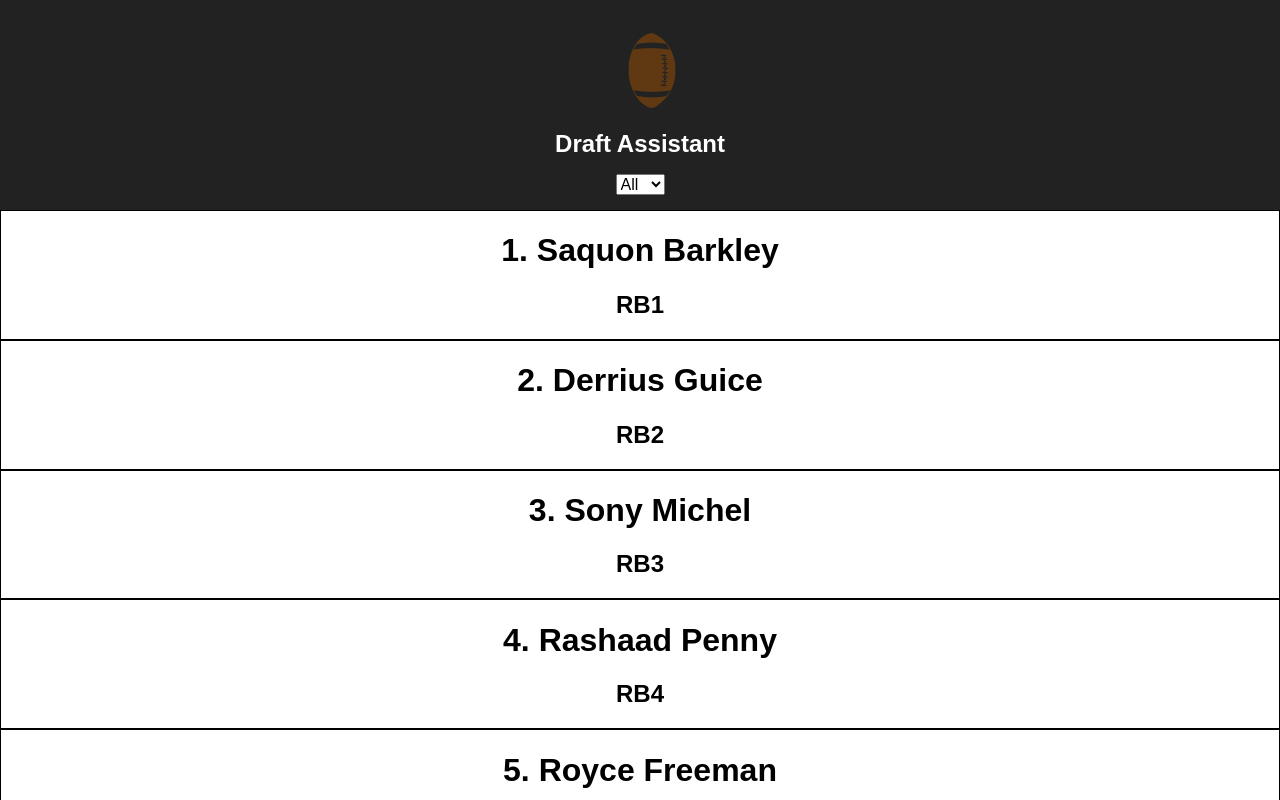
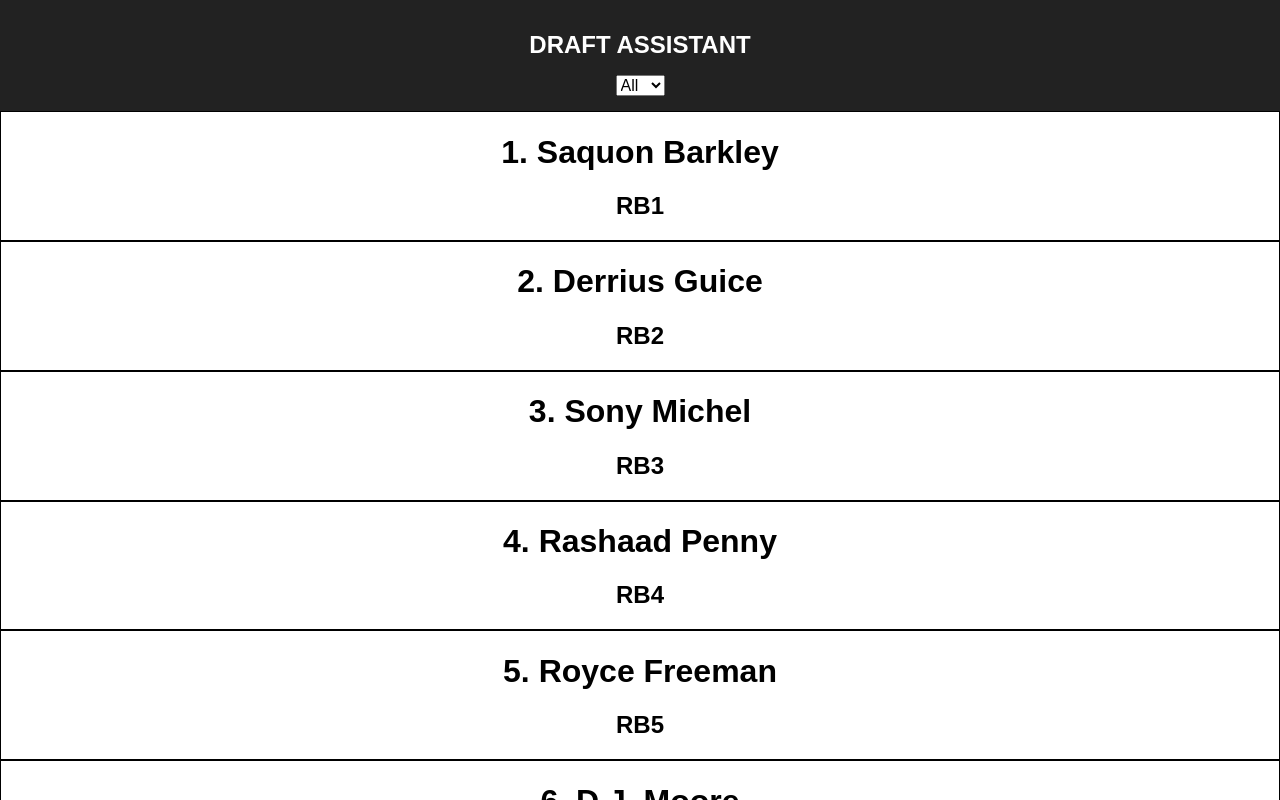
Before and after one commit to rmanro/rookie-draft-assistant, a React (Create React App) app: page / in a window 1280 px wide. Shown: the top 800 px of the page. Built offline with nearby package versions, Linux system fonts and the light colour scheme.

Commit message:
css styling header

```diff
--- a/src/App.css
+++ b/src/App.css
@@ -2,32 +2,12 @@
   text-align: center;
 }
 
-.App-logo {
-  animation: App-logo-spin infinite 20s linear;
-  height: 80px;
-}
-
 .App-header {
   background-color: #222;
-  height: 150px;
-  padding: 30px;
+  padding: 15px;
   color: white;
 }
 
 .App-title {
   font-size: 1.5em;
 }
-
-.App-intro {
-  font-size: large;
-}
-
-.App-ul {
-  list-style-type: none;
-  padding: 0;
-}
-
-@keyframes App-logo-spin {
-  from { transform: rotate(0deg); }
-  to { transform: rotate(360deg); }
-}
--- a/src/App.js
+++ b/src/App.js
@@ -1,5 +1,4 @@
 import React, { Component } from 'react';
-import logo from './football.svg';
 import './App.css';
 import playersData from './csvjson';
 import Players from './Players';
@@ -42,8 +41,7 @@
     return (
       <div className="App">
         <header className="App-header">
-          <img src={logo} className="App-logo" alt="logo" />
-          <h1 className="App-title">Draft Assistant</h1>
+          <h1 className="App-title">DRAFT ASSISTANT</h1>
           <PositionPicker onFilterList={this.handleFilterChange}/>
         </header>
           {players.map(player => <Players
```
